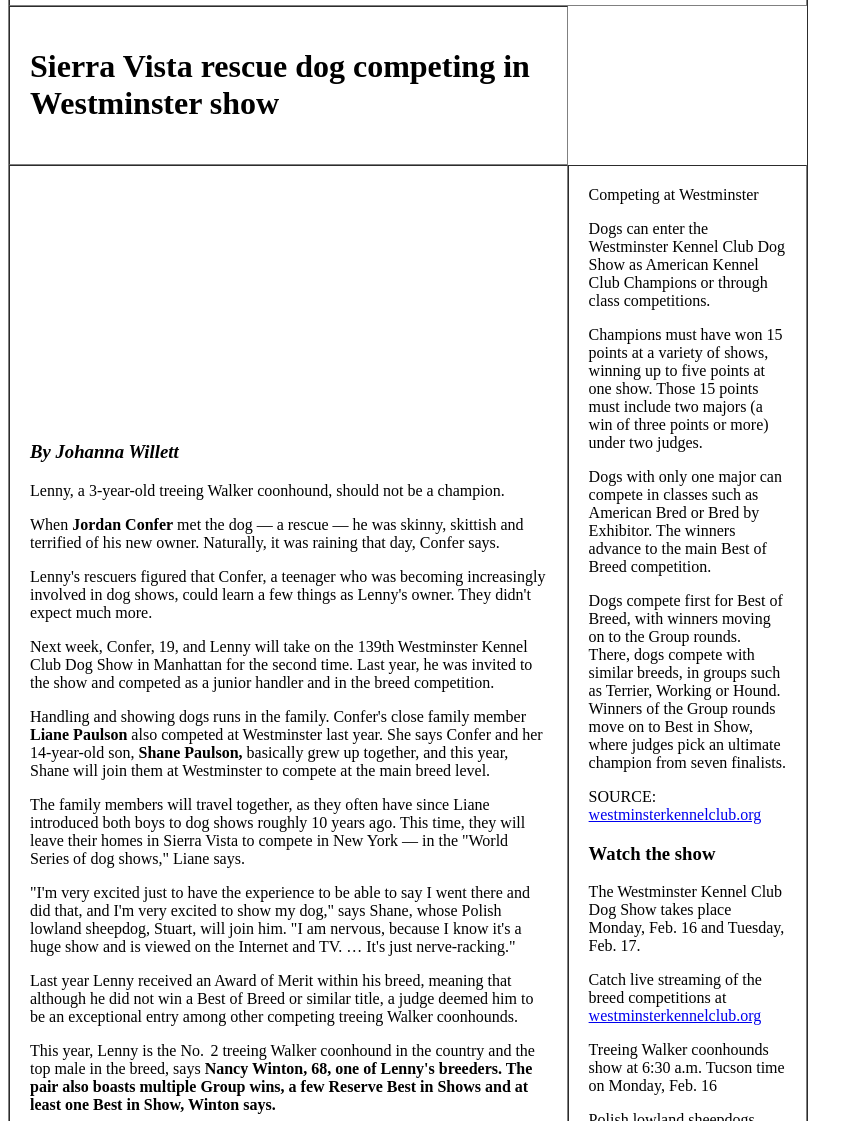
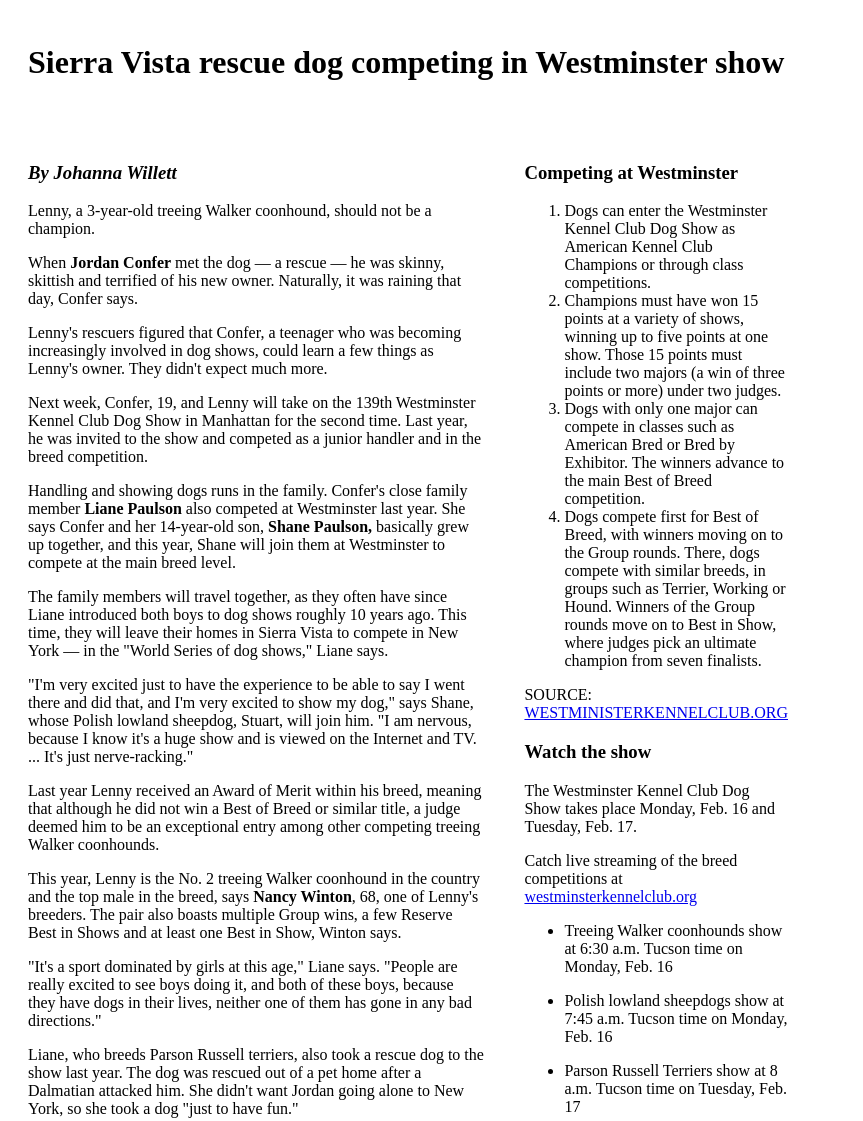
Before and after one commit to juliannahaug/juliannahaug.github.io, a plain HTML site: page errors2.html in a window 1280 px wide. Shown: the part 594-1715 px from the top of the page, without its empty margins (0-863 px from the left). Drawn offline with Linux system fonts and the light colour scheme.

Commit message:
updates to error2 after rewatching class 4

```diff
--- a/errors2.html
+++ b/errors2.html
@@ -4,32 +4,32 @@
     <title>Rescue Dog Lenny</title>
   </head>
   <body>
-    <table border="1" cellspacing="0" cellpadding="20" width="800">
+    <table border="0" cellspacing="0" cellpadding="20" width="800">
       <tr>
         <td colspan="2">
           <center>
-            <img src="lenny.jpg" height="459" width="620"/>
+            <img src="media/lenny.jpg" height="459" width="620"/>
             <p>Rescue dog Lenny, at the Heart of the Desert Classic Dog Show in Phoenix on Friday, was originally purchased by a Flagstaff man who intended to hunt bears and mountain lions with him. Lenny wouldn't eat and "didn't like being there."</p>
           </center>
         </td>
       </tr>
       <tr>
-        <td colspan="1">
+        <td colspan="2">
           <h1>Sierra Vista rescue dog competing in Westminster show</h1>
         </td>
       </tr>
       <tr>
-        <td>
+        <td valign="top">
           <h3><em>By Johanna Willett</em></h3>
           <p>Lenny, a 3-year-old treeing Walker coonhound, should not be a champion.</p>
-          <p>When <strong>Jordan Confer</strong> met the dog — a rescue — he was skinny, skittish and terrified of his new owner. Naturally, it was raining that day, Confer says.</p>
+          <p>When <strong>Jordan Confer</strong> met the dog &mdash; a rescue &mdash; he was skinny, skittish and terrified of his new owner. Naturally, it was raining that day, Confer says.</p>
           <p>Lenny's rescuers figured that Confer, a teenager who was becoming increasingly involved in dog shows, could learn a few things as Lenny's owner. They didn't expect much more.</p>
           <p>Next week, Confer, 19, and Lenny will take on the 139th Westminster Kennel Club Dog Show in Manhattan for the second time. Last year, he was invited to the show and competed as a junior handler and in the breed competition.</p>
           <p>Handling and showing dogs runs in the family. Confer's close family member <strong>Liane Paulson</strong> also competed at Westminster last year. She says Confer and her 14-year-old son, <strong>Shane Paulson,</strong> basically grew up together, and this year, Shane will join them at Westminster to compete at the main breed level.</p>
-          <p>The family members will travel together, as they often have since Liane introduced both boys to dog shows roughly 10 years ago. This time, they will leave their homes in Sierra Vista to compete in New York — in the "World Series of dog shows," Liane says.</p>
-          <p>"I'm very excited just to have the experience to be able to say I went there and did that, and I'm very excited to show my dog," says Shane, whose Polish lowland sheepdog, Stuart, will join him. "I am nervous, because I know it's a huge show and is viewed on the Internet and TV. … It's just nerve-racking."</p>
+          <p>The family members will travel together, as they often have since Liane introduced both boys to dog shows roughly 10 years ago. This time, they will leave their homes in Sierra Vista to compete in New York &mdash; in the "World Series of dog shows," Liane says.</p>
+          <p>"I'm very excited just to have the experience to be able to say I went there and did that, and I'm very excited to show my dog," says Shane, whose Polish lowland sheepdog, Stuart, will join him. "I am nervous, because I know it's a huge show and is viewed on the Internet and TV. ... It's just nerve-racking."</p>
           <p>Last year Lenny received an Award of Merit within his breed, meaning that although he did not win a Best of Breed or similar title, a judge deemed him to be an exceptional entry among other competing treeing Walker coonhounds.</p>
-          <p>This year, Lenny is the No.  2 treeing Walker coonhound in the country and the top male in the breed, says <strong>Nancy Winton<strong>, 68, one of Lenny's breeders. The pair also boasts multiple Group wins, a few Reserve Best in Shows and at least one Best in Show, Winton says.</p>
+          <p>This year, Lenny is the No. 2 treeing Walker coonhound in the country and the top male in the breed, says <strong>Nancy Winton</strong>, 68, one of Lenny's breeders. The pair also boasts multiple Group wins, a few Reserve Best in Shows and at least one Best in Show, Winton says.</p>
           <p>"It's a sport dominated by girls at this age," Liane says. "People are really excited to see boys doing it, and both of these boys, because they have dogs in their lives, neither one of them has gone in any bad directions."</p>
           <p>Liane, who breeds Parson Russell terriers, also took a rescue dog to the show last year. The dog was rescued out of a pet home after a Dalmatian attacked him. She didn't want Jordan going alone to New York, so she took a dog "just to have fun."</p>
           <p>This year, she will compete with Foxy, another Parson Russell terrier, who, like Lenny, comes to the Westminster show with a Grand Champion title. Stuart has a Champion title.</p>
@@ -40,35 +40,37 @@
           <p>Contact reporter Johanna Willett at <a href="mailto:jwillett@tucson.com">jwillett@tucson.com</a> or 573-4357. On Twitter: @JohannaWillett</p>
         </td>
         <td width="30%" valign="top">
-          <h7>Competing at Westminster</h7>
+          <h3>Competing at Westminster</h3>
 
           <!-- TODO: turn the next 4 lines into an ordered list -->
-          <p>Dogs can enter the Westminster Kennel Club Dog Show as American Kennel Club Champions or through class competitions.</p>
-          <p>Champions must have won 15 points at a variety of shows, winning up to five points at one show. Those 15 points must include two majors (a win of three points or more) under two judges.</p>
-          <p>Dogs with only one major can compete in classes such as American Bred or Bred by Exhibitor. The winners advance to the main Best of Breed competition.</p>
-          <p>Dogs compete first for Best of Breed, with winners moving on to the Group rounds. There, dogs compete with similar breeds, in groups such as Terrier, Working or Hound. Winners of the Group rounds move on to Best in Show, where judges pick an ultimate champion from seven finalists.</p>
-
-          <p>SOURCE: <a href="http://westminsterkennelclub.org">westminsterkennelclub.org</a></p>
-          <h3>Watch the show</h3>
-          <p>The Westminster Kennel Club Dog Show takes place Monday, Feb. 16 and Tuesday, Feb. 17.</p>
-          <p>Catch live streaming of the breed competitions at <a href="http://westminsterkennelclub.org">westminsterkennelclub.org</a></p>
+          <ol>
+            <li>Dogs can enter the Westminster Kennel Club Dog Show as American Kennel Club Champions or through class competitions.</li>
+            <li>Champions must have won 15 points at a variety of shows, winning up to five points at one show. Those 15 points must include two majors (a win of three points or more) under two judges.</li>
+            <li>Dogs with only one major can compete in classes such as American Bred or Bred by Exhibitor. The winners advance to the main Best of Breed competition.</li>
+            <li>Dogs compete first for Best of Breed, with winners moving on to the Group rounds. There, dogs compete with similar breeds, in groups such as Terrier, Working or Hound. Winners of the Group rounds move on to Best in Show, where judges pick an ultimate champion from seven finalists.</li>
+          </ol>
+            <p>SOURCE: <a href="http://westminsterkennelclub.org">WESTMINISTERKENNELCLUB.ORG</a></p>
+            <h3>Watch the show</h3>
+            <p>The Westminster Kennel Club Dog Show takes place Monday, Feb. 16 and Tuesday, Feb. 17.</p>
+            <p>Catch live streaming of the breed competitions at <a href="http://westminsterkennelclub.org">westminsterkennelclub.org</a></p>
 
           <!-- TODO: turn the next three lines into an unordered list -->
-          <p>Treeing Walker coonhounds show at 6:30 a.m. Tucson time on Monday, Feb. 16</p>
-          <p>Polish lowland sheepdogs show at 7:45 a.m. Tucson time on Monday, Feb. 16</p>
-          <p>Parson Russell Terriers show at 8 a.m. Tucson time on Tuesday, Feb. 17</p>
-
+        <ul>
+          <li><p>Treeing Walker coonhounds show at 6:30 a.m. Tucson time on Monday, Feb. 16</p></li>
+          <li><p>Polish lowland sheepdogs show at 7:45 a.m. Tucson time on Monday, Feb. 16</p></li>
+          <li><p>Parson Russell Terriers show at 8 a.m. Tucson time on Tuesday, Feb. 17</p></li>
+        </ul>
           <p>Group and Best in Show competitions will be televised live from Madison Square Garden at 6 p.m. Monday, Feb. 16 on CNBC and at 6 p.m. Tuesday, Feb. 17 on USA Network.</p>
           <p>SOURCE: The Westminster Kennel Club</p>
           <h3>By the numbers</h3>
           <p>More than 3,000 dogs will participate in Westminster Week, including the dog show, the Annual Masters Agility Championship and the American Kennel Club Meet the Breeds.</p>
-          <p>192 — number breeds and varieties in the show</p>
-          <p>16 — treeing Walker coonhounds competing</p>
-          <p>15 — Parson Russell terriers competing</p>
-          <p>15 — Polish lowland sheepdogs competing</p>
+          <p>192 &mdash; number breeds and varieties in the show</p>
+          <p>16 &mdash; treeing Walker coonhounds competing</p>
+          <p>15 &mdash; Parson Russell terriers competing</p>
+          <p>15 &mdash; Polish lowland sheepdogs competing</p>
           <p>SOURCE: The Westminster Kennel Club.</p>
         </td>
       </tr>
-    <table>
+    </table>
   </body>
 </html>
```
